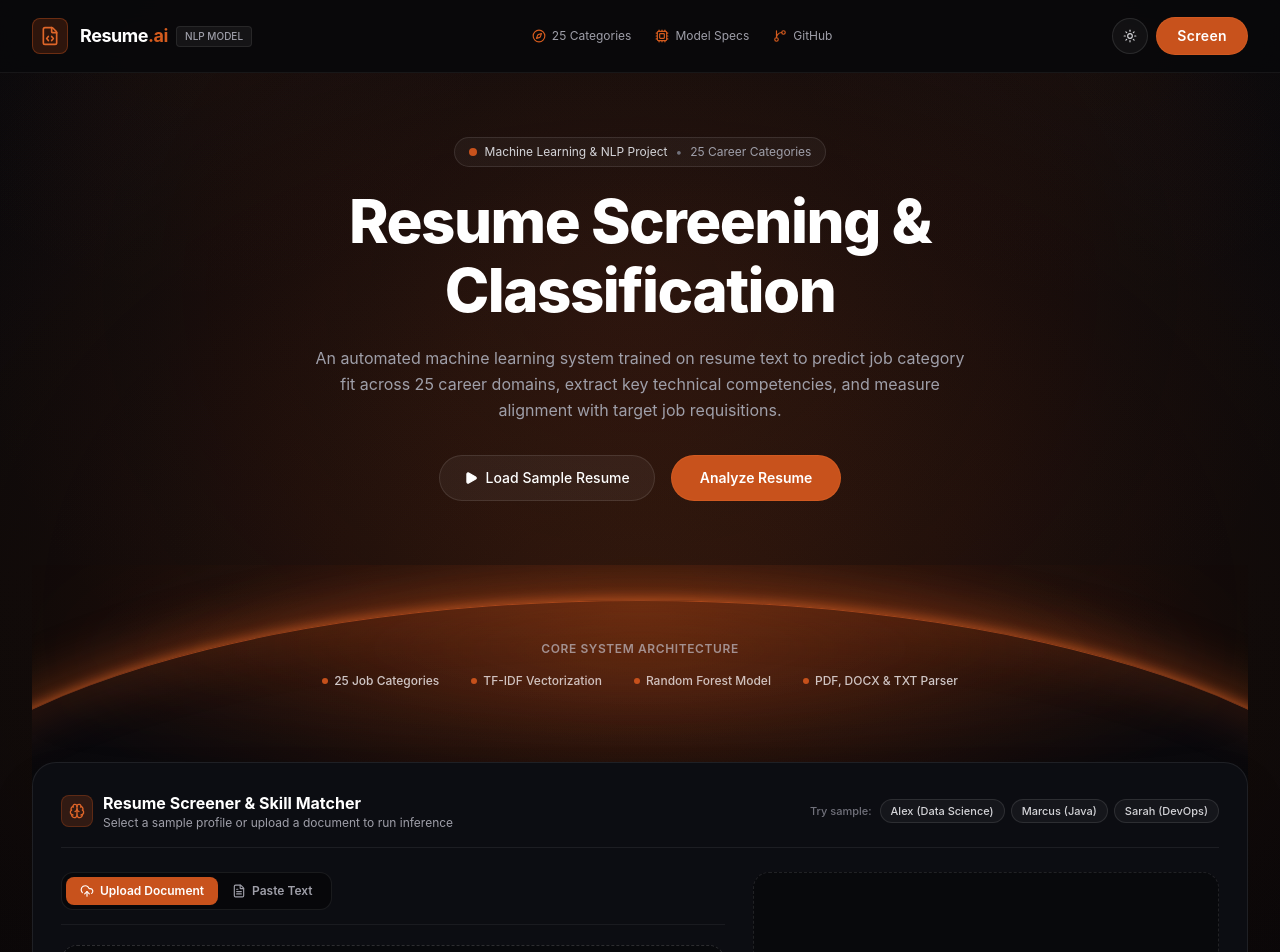
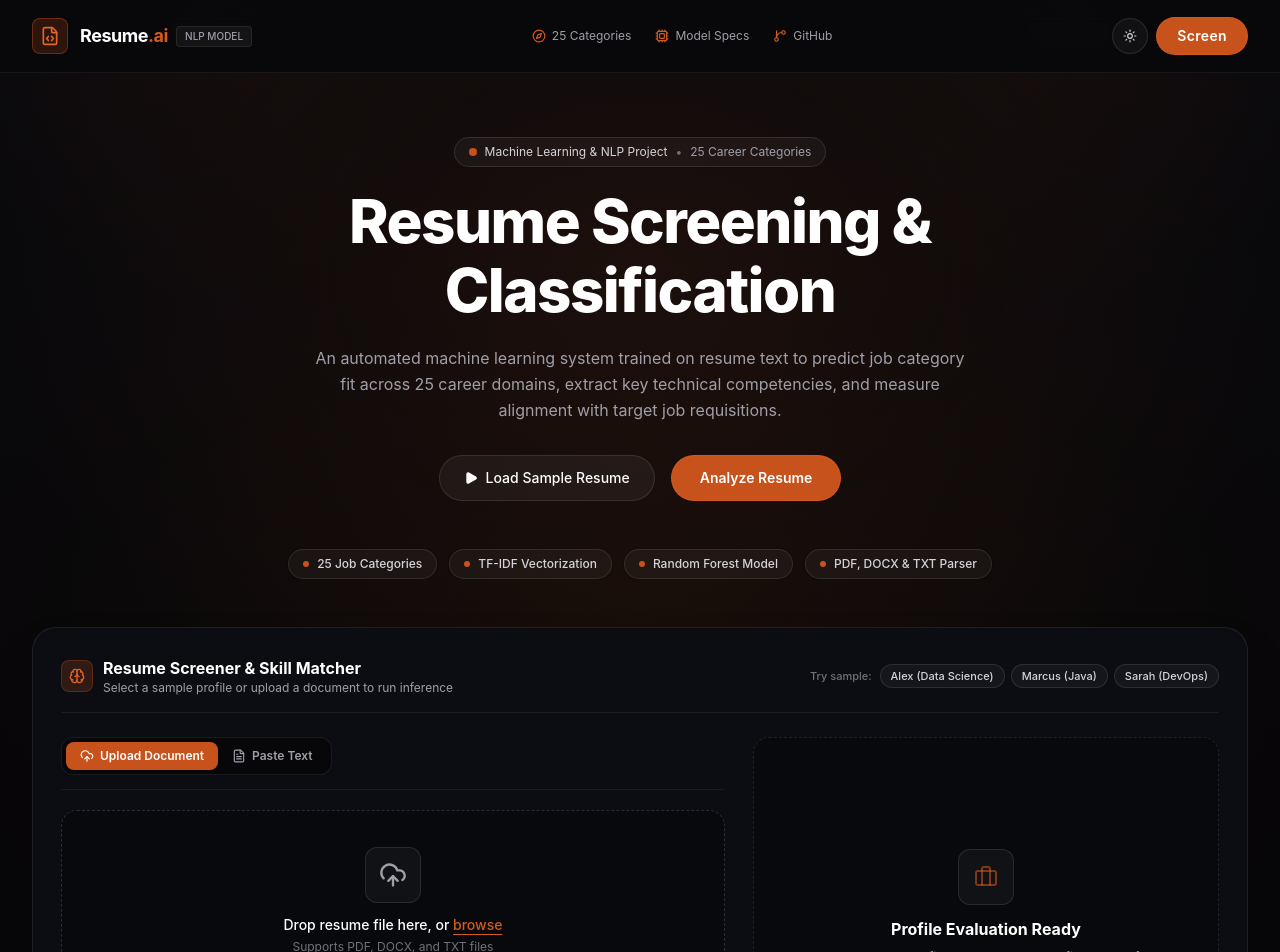
Before and after one commit to weirdswizard/ResumeScreening-, a Next.js app in the folder frontend/: page / in a window 1280 px wide. Shown: the top 952 px of the page. Built offline with nearby package versions, Linux system fonts and the light colour scheme.

Commit message:
Remove curved horizon arc and streamline hero layout with clean architecture pills

```diff
--- a/frontend/src/app/globals.css
+++ b/frontend/src/app/globals.css
@@ -22,81 +22,14 @@
   background-color: #070709;
   background-image:
     /* Subtle warm ambient glow behind the hero center */
-    radial-gradient(ellipse 70% 45% at 50% 18%, rgba(185, 75, 25, 0.12) 0%, rgba(130, 48, 15, 0.04) 55%, transparent 75%),
-    /* Soft upward ambient bloom rising from the horizon */
-    radial-gradient(ellipse 95% 55% at 50% 38%, rgba(200, 80, 26, 0.18) 0%, rgba(150, 55, 18, 0.07) 50%, transparent 80%),
+    radial-gradient(ellipse 70% 45% at 50% 18%, rgba(185, 75, 25, 0.10) 0%, rgba(130, 48, 15, 0.03) 55%, transparent 75%),
+    /* Mid-page ambient warmth */
+    radial-gradient(ellipse 90% 50% at 50% 45%, rgba(190, 75, 24, 0.08) 0%, rgba(140, 50, 16, 0.02) 50%, transparent 80%),
     /* Top corner dark warm vignettes */
-    radial-gradient(circle 500px at 15% 0%, rgba(160, 60, 20, 0.07) 0%, transparent 60%),
-    radial-gradient(circle 500px at 85% 0%, rgba(160, 60, 20, 0.07) 0%, transparent 60%),
+    radial-gradient(circle 500px at 15% 0%, rgba(160, 60, 20, 0.06) 0%, transparent 60%),
+    radial-gradient(circle 500px at 85% 0%, rgba(160, 60, 20, 0.06) 0%, transparent 60%),
     /* Smooth vertical depth */
     linear-gradient(180deg, #09090c 0%, #070709 35%, #050507 100%);
-}
-
-/* Glowing Curved Horizon with Smooth Upward Gradient Mix */
-.horizon-arc-wrapper {
-  position: relative;
-  width: 100%;
-  overflow: hidden;
-  padding-top: 25px;
-}
-
-/* Upward Atmospheric Glow Diffuser - Blends the Horizon naturally into the Hero */
-.horizon-arc-wrapper::before {
-  content: "";
-  position: absolute;
-  top: -40px;
-  left: 50%;
-  transform: translateX(-50%);
-  width: 120%;
-  max-width: 1200px;
-  height: 140px;
-  background: radial-gradient(ellipse at 50% 100%, rgba(200, 82, 28, 0.28) 0%, rgba(160, 60, 20, 0.12) 40%, rgba(120, 42, 14, 0.03) 70%, transparent 90%);
-  filter: blur(28px);
-  pointer-events: none;
-  z-index: 1;
-}
-
-.horizon-arc {
-  position: relative;
-  width: 155%;
-  left: -27.5%;
-  height: 190px;
-  border-radius: 50% 50% 0 0 / 100% 100% 0 0;
-  /* Smooth internal gradient fading naturally into the darker background */
-  background: radial-gradient(ellipse at 50% 0%, rgba(195, 80, 28, 0.26) 0%, rgba(140, 52, 16, 0.11) 32%, rgba(10, 10, 14, 0.85) 60%, #070709 100%);
-  border-top: 1.5px solid rgba(220, 95, 36, 0.65);
-  box-shadow:
-    0 -12px 36px rgba(195, 78, 26, 0.35),
-    0 -2px 10px rgba(230, 105, 42, 0.6),
-    inset 0 12px 35px rgba(185, 72, 22, 0.16);
-}
-
-@media (min-width: 640px) {
-  .horizon-arc-wrapper {
-    padding-top: 35px;
-  }
-  .horizon-arc-wrapper::before {
-    top: -50px;
-    height: 180px;
-    filter: blur(36px);
-  }
-  .horizon-arc {
-    width: 138%;
-    left: -19%;
-    height: 250px;
-    box-shadow:
-      0 -16px 48px rgba(195, 78, 26, 0.38),
-      0 -2px 12px rgba(235, 110, 45, 0.65),
-      inset 0 16px 45px rgba(185, 72, 22, 0.18);
-  }
-}
-
-@media (min-width: 1024px) {
-  .horizon-arc {
-    width: 128%;
-    left: -14%;
-    height: 290px;
-  }
 }
 
 /* Card Panels: Deep Matte Obsidian */
--- a/frontend/src/app/page.tsx
+++ b/frontend/src/app/page.tsx
@@ -531,41 +531,31 @@ export default function Home() {
           </button>
         </div>
 
-        {/* 3. Subtle Warm Orange Horizon Arc (Refined, Non-Neon) */}
-        <div className="horizon-arc-wrapper mt-10 sm:mt-16">
-          <div className="horizon-arc flex flex-col items-center pt-6 sm:pt-10">
-            {/* Genuine Technical Specs of the Project Inside the Curve */}
-            <div className="max-w-4xl mx-auto px-4 text-center">
-              <p className="text-[10px] sm:text-xs uppercase tracking-wider text-zinc-400 font-semibold mb-3 sm:mb-4">
-                Core System Architecture
-              </p>
-              <div className="grid grid-cols-2 sm:flex sm:flex-wrap items-center justify-center gap-x-6 gap-y-2.5 sm:gap-8 text-zinc-300 text-xs font-medium">
-                <div className="flex items-center justify-center sm:justify-start gap-1.5">
-                  <span className="w-1.5 h-1.5 rounded-full bg-[#C8521C]" />
-                  <span>25 Job Categories</span>
-                </div>
-                <div className="flex items-center justify-center sm:justify-start gap-1.5">
-                  <span className="w-1.5 h-1.5 rounded-full bg-[#C8521C]" />
-                  <span>TF-IDF Vectorization</span>
-                </div>
-                <div className="flex items-center justify-center sm:justify-start gap-1.5">
-                  <span className="w-1.5 h-1.5 rounded-full bg-[#C8521C]" />
-                  <span>Random Forest Model</span>
-                </div>
-                <div className="flex items-center justify-center sm:justify-start gap-1.5">
-                  <span className="w-1.5 h-1.5 rounded-full bg-[#C8521C]" />
-                  <span>PDF, DOCX &amp; TXT Parser</span>
-                </div>
-              </div>
-            </div>
-          </div>
+        {/* Core System Architecture Badges */}
+        <div className="mt-9 sm:mt-12 flex flex-wrap items-center justify-center gap-2 sm:gap-3 max-w-3xl mx-auto px-4">
+          <span className="px-3.5 py-1.5 rounded-full bg-white/[0.04] border border-white/10 text-zinc-300 text-xs font-medium flex items-center gap-2 shadow-sm">
+            <span className="w-1.5 h-1.5 rounded-full bg-[#C8521C]" />
+            25 Job Categories
+          </span>
+          <span className="px-3.5 py-1.5 rounded-full bg-white/[0.04] border border-white/10 text-zinc-300 text-xs font-medium flex items-center gap-2 shadow-sm">
+            <span className="w-1.5 h-1.5 rounded-full bg-[#C8521C]" />
+            TF-IDF Vectorization
+          </span>
+          <span className="px-3.5 py-1.5 rounded-full bg-white/[0.04] border border-white/10 text-zinc-300 text-xs font-medium flex items-center gap-2 shadow-sm">
+            <span className="w-1.5 h-1.5 rounded-full bg-[#C8521C]" />
+            Random Forest Model
+          </span>
+          <span className="px-3.5 py-1.5 rounded-full bg-white/[0.04] border border-white/10 text-zinc-300 text-xs font-medium flex items-center gap-2 shadow-sm">
+            <span className="w-1.5 h-1.5 rounded-full bg-[#C8521C]" />
+            PDF, DOCX &amp; TXT Parser
+          </span>
         </div>
       </section>
 
-      {/* 4. Interactive Workspace Dashboard (Embedded Below the Arc) */}
+      {/* 3. Interactive Workspace Dashboard */}
       <section
         ref={workspaceRef}
-        className="relative z-10 -mt-16 sm:-mt-24 md:-mt-32 max-w-7xl mx-auto px-3.5 sm:px-6 lg:px-8 pb-16 sm:pb-20 w-full"
+        className="relative z-10 mt-8 sm:mt-12 max-w-7xl mx-auto px-3.5 sm:px-6 lg:px-8 pb-16 sm:pb-20 w-full"
       >
         <div className="rounded-2xl sm:rounded-3xl border border-white/[0.08] bg-[#0c0d12] shadow-2xl p-4 sm:p-7">
           {/* Workspace Header */}
```
